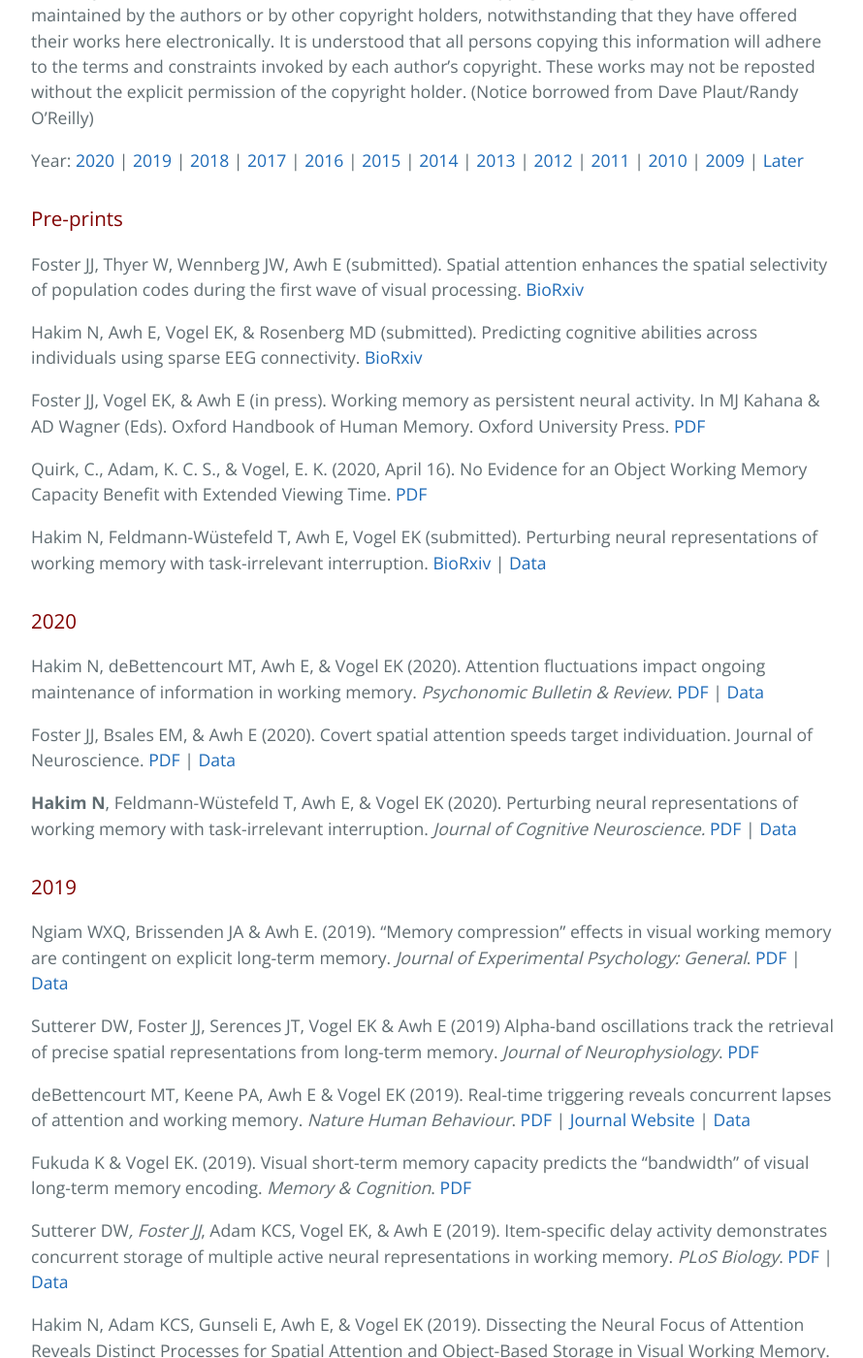
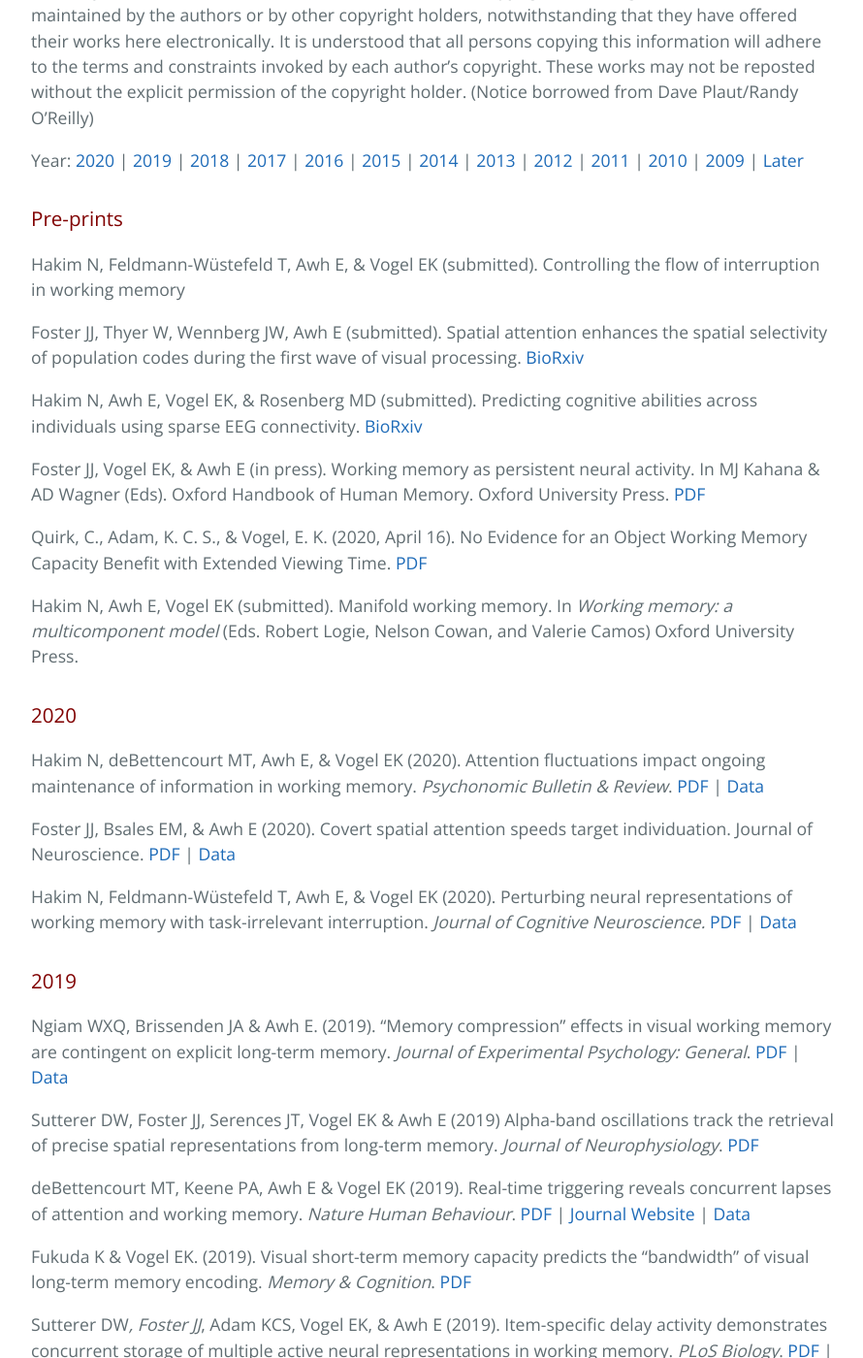
Before and after one commit to AwhVogelLab/awhvogellab.github.io, a Jekyll site: the page built from publications.md, in a window 1280 px wide and 1400 px high, scrolled down 504 px. Shown: the whole window at 97% size, without its empty margins (192-1082 px from the left). Built offline with Jekyll 4.4.1, drawn with Linux system fonts in a browser that asks for light colours; our own code applies the rules of GitHub Pages for plain Markdown files.

Commit message:
Update publications.md

```diff
--- a/publications.md
+++ b/publications.md
@@ -12,6 +12,8 @@ Year: [2020](#2020) \| [2019](#2019) \| [2018](#2018) \| [2017](#2017) \| [2016]
 
 ### Pre-prints
 
+Hakim N, Feldmann-Wüstefeld T, Awh E, & Vogel EK (submitted). Controlling the flow of interruption in working memory
+
 Foster JJ, Thyer W, Wennberg JW, Awh E (submitted). Spatial attention enhances the spatial selectivity of population codes during the first wave of visual processing. [BioRxiv](https://www.biorxiv.org/content/10.1101/2020.07.30.228981v1)
 
 Hakim N, Awh E, Vogel EK, & Rosenberg MD (submitted). Predicting cognitive abilities across individuals using sparse EEG connectivity. [BioRxiv](https://www.biorxiv.org/content/10.1101/2020.07.22.216705v1)
@@ -20,7 +22,8 @@ Foster JJ, Vogel EK, & Awh E (in press). Working memory as persistent neural act
 
 Quirk, C., Adam, K. C. S., & Vogel, E. K. (2020, April 16). No Evidence for an Object Working Memory Capacity Benefit with Extended Viewing Time. [PDF](https://osf.io/pzy5q/)
 
-Hakim N, Feldmann-Wüstefeld T, Awh E, Vogel EK (submitted). Perturbing neural representations of working memory with task-irrelevant interruption. [BioRxiv](https://www.biorxiv.org/content/10.1101/716613v1) \| [Data](https://osf.io/g5ahn/?view_only=4dd5c22fdcb6457689d73d3bf892b5cb)
+Hakim N, Awh E, Vogel EK (submitted). Manifold working memory. In <em>Working memory: a multicomponent model</em> (Eds. Robert Logie, Nelson Cowan, and Valerie Camos) Oxford University Press.
+
 
 ### 2020
 
@@ -28,7 +31,7 @@ Hakim N, deBettencourt MT, Awh E, & Vogel EK (2020). Attention fluctuations impa
 
 Foster JJ, Bsales EM, & Awh E (2020). Covert spatial attention speeds target individuation. Journal of Neuroscience. [PDF](/files/pdfs/Foster2020.pdf) \| [Data](https://osf.io/a9mvb/)
 
-<strong>Hakim N</strong>, Feldmann-Wüstefeld T, Awh E, & Vogel EK (2020). Perturbing neural representations of working memory with task-irrelevant interruption. <i>Journal of Cognitive Neuroscience.</i> <a href="https://www.mitpressjournals.org/doi/pdf/10.1162/jocn_a_01481">PDF</a> \| [Data](https://osf.io/g5ahn/?view_only=4dd5c22fdcb6457689d73d3bf892b5cb)
+Hakim N, Feldmann-Wüstefeld T, Awh E, & Vogel EK (2020). Perturbing neural representations of working memory with task-irrelevant interruption. <i>Journal of Cognitive Neuroscience.</i> <a href="https://www.mitpressjournals.org/doi/pdf/10.1162/jocn_a_01481">PDF</a> \| [Data](https://osf.io/g5ahn/?view_only=4dd5c22fdcb6457689d73d3bf892b5cb)
 
 ### 2019
 Ngiam WXQ, Brissenden JA & Awh E. (2019). “Memory compression” effects in visual working memory are contingent on explicit long-term memory. *Journal of Experimental Psychology: General*. [PDF](/files/pdfs/ngiam_2019_memory.pdf) \| [Data](https://osf.io/9c4rj/)
```
